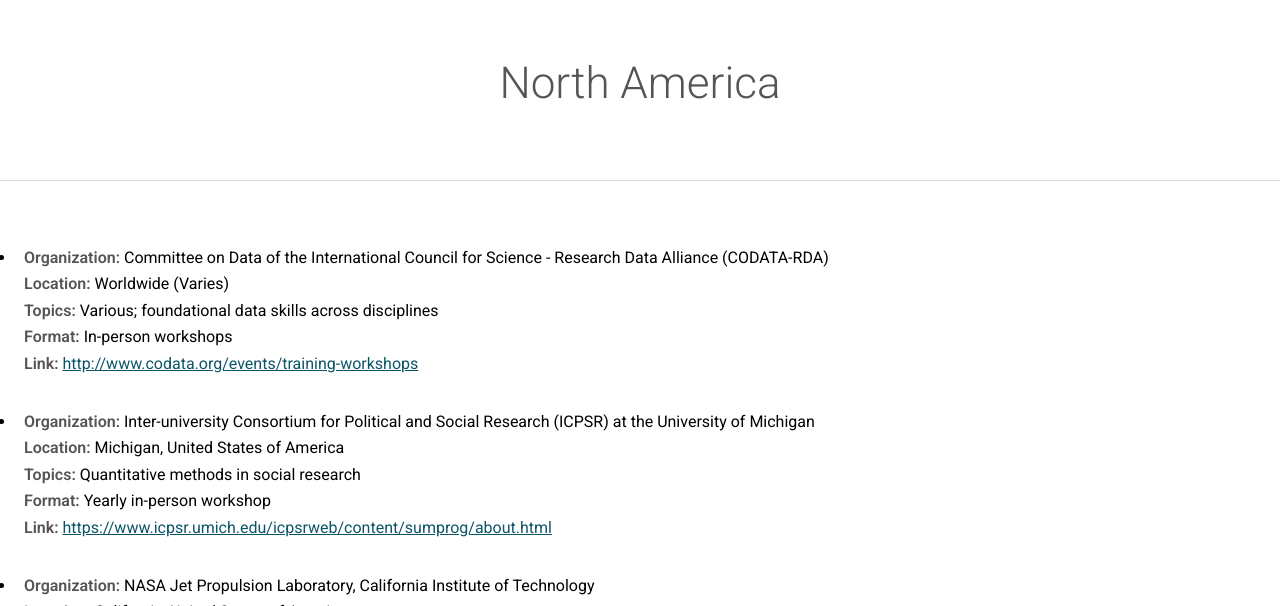
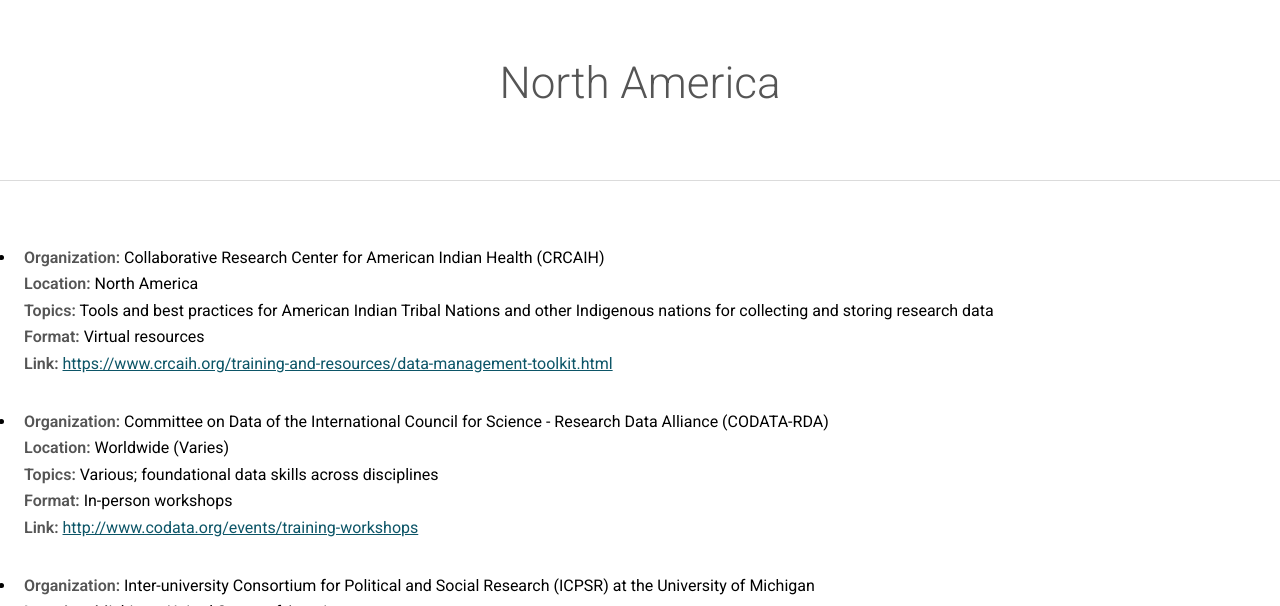
Before and after one commit to bfe-inf/toolkit, a Jekyll site: the page built from dmt-northamerica.html, in a window 1280 px wide and 900 px high, cut to the strip 294-900 px from the top of the window. Built offline with Jekyll 4.4.1, drawn with Linux system fonts in a browser that asks for light colours.

Commit message:
Update dmt-northamerica.html

```diff
--- a/dmt-northamerica.html
+++ b/dmt-northamerica.html
@@ -55,6 +55,13 @@
 		<!-- Intro -->
 			<section id="two" class="wrapper">
       				<div class"inner">
+					<ul>
+	     					<li> <strong>Organization:</strong> Collaborative Research Center for American Indian Health (CRCAIH) <br/>
+						<strong>Location:</strong> North America  <br/>
+		   				<strong>Topics:</strong> Tools and best practices for American Indian Tribal Nations and other Indigenous nations for collecting and storing research data <br/>
+						<strong>Format:</strong> Virtual resources <br/>
+		   				<strong>Link:</strong> <a href="https://www.crcaih.org/training-and-resources/data-management-toolkit.html" target="_blank">https://www.crcaih.org/training-and-resources/data-management-toolkit.html</a></li>
+      					</ul>
 					<ul>
 	     					<li> <strong>Organization:</strong> Committee on Data of the International Council for Science - Research Data Alliance (CODATA-RDA)  <br/>
 						<strong>Location:</strong> Worldwide (Varies)  <br/>
```
